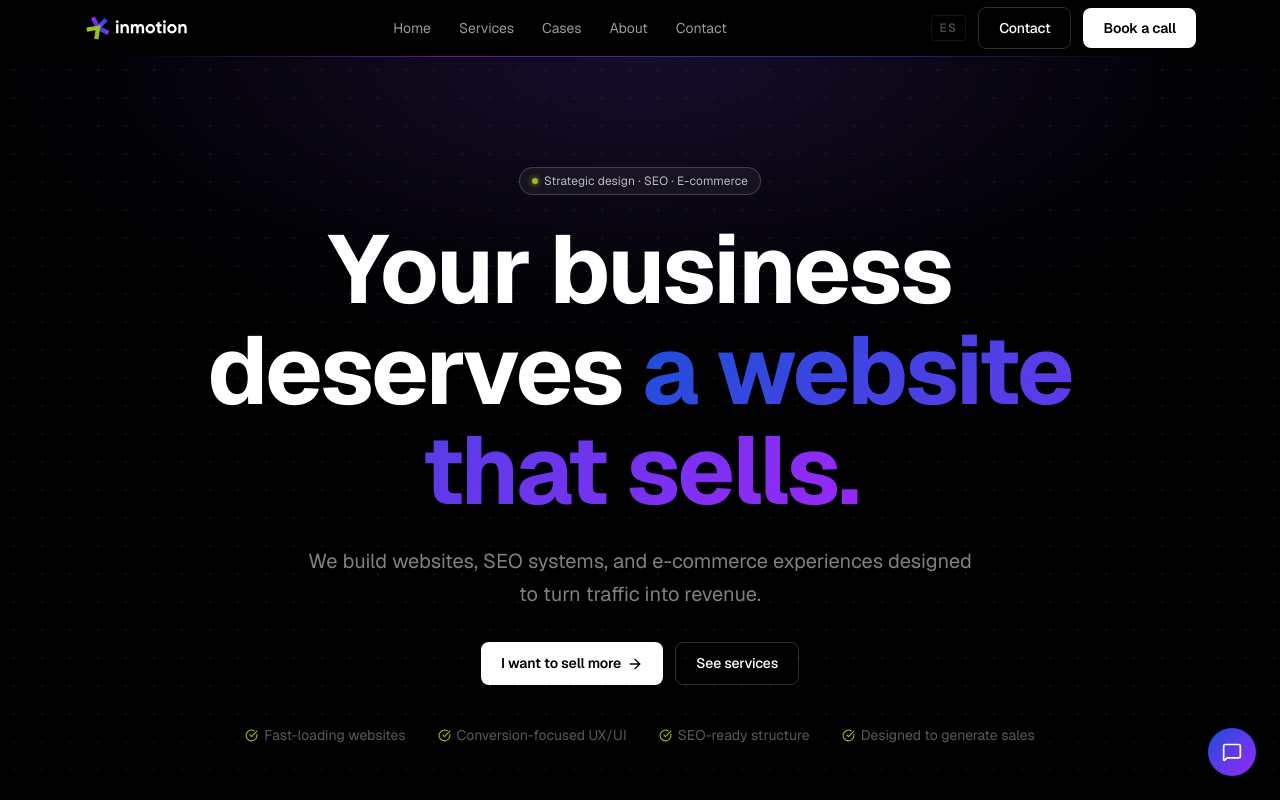
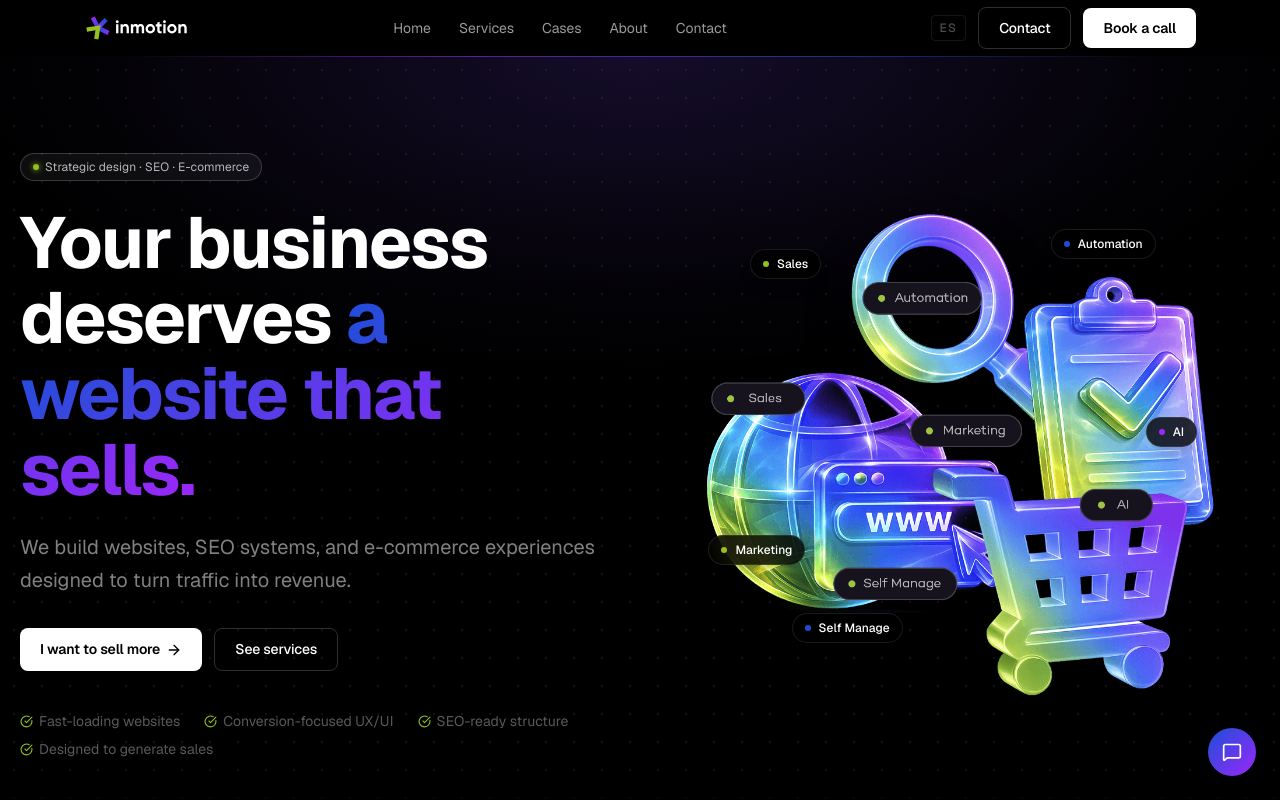
Before and after one commit to bladesvisiontech/marketing-agency, a Next.js app: page /en in a window 1280 px wide. Shown: the top 800 px of the page. Built offline with nearby package versions, Linux system fonts and the light colour scheme.

Commit message:
feat: redesign hero with split layout and hero image with floating tags

```diff
--- a/src/app/[locale]/page.tsx
+++ b/src/app/[locale]/page.tsx
@@ -24,19 +24,22 @@ export default async function HomePage({
   return (
     <>
       {/* HERO */}
-      <section className="relative min-h-screen flex items-center justify-center overflow-hidden dot-grid">
+      <section className="relative min-h-screen flex items-center overflow-hidden dot-grid">
         <div className="beam" />
         <div className="absolute inset-0 bg-[radial-gradient(ellipse_80%_60%_at_50%_0%,rgba(100,60,200,0.1),transparent_70%)]" />
         <div className="absolute bottom-0 left-0 right-0 h-32 bg-gradient-to-t from-black to-transparent" />
-        <div className="relative z-10 max-w-5xl mx-auto px-5 text-center">
+        <div className="relative z-10 w-full max-w-7xl mx-auto px-5 py-20 flex flex-col lg:flex-row items-center gap-12 lg:gap-8">
+
+          {/* LEFT — text */}
+          <div className="flex-1 text-center lg:text-left">
             <AnimateIn>
-            <div className="badge mb-6 mx-auto w-fit">
+              <div className="badge mb-6 lg:mx-0 mx-auto w-fit">
                 <span className="glow-dot" />
                 {t.badge}
               </div>
             </AnimateIn>
             <AnimateIn delay={80}>
-            <h1 className="text-5xl md:text-7xl lg:text-8xl font-bold tracking-tight leading-[1.05] mb-6">
+              <h1 className="text-5xl md:text-6xl lg:text-7xl font-bold tracking-tight leading-[1.05] mb-6">
                 {t.h1_main}{" "}
                 <span className="gradient-text">{t.h1_accent}</span>
                 {t.h1_sub && (
@@ -48,12 +51,12 @@ export default async function HomePage({
               </h1>
             </AnimateIn>
             <AnimateIn delay={160}>
-            <p className="text-white/50 text-lg md:text-xl max-w-2xl mx-auto mb-8 leading-relaxed">
+              <p className="text-white/50 text-lg md:text-xl max-w-xl lg:mx-0 mx-auto mb-8 leading-relaxed">
                 {t.subheadline}
               </p>
             </AnimateIn>
             <AnimateIn delay={240}>
-            <div className="flex flex-col sm:flex-row gap-3 justify-center mb-10">
+              <div className="flex flex-col sm:flex-row gap-3 justify-center lg:justify-start mb-10">
                 <Link href={`${base}/contact`} className="btn-primary text-base px-6 py-3">
                   {t.cta_primary} <ArrowRight size={16} />
                 </Link>
@@ -63,7 +66,7 @@ export default async function HomePage({
               </div>
             </AnimateIn>
             <AnimateIn delay={320}>
-            <div className="flex flex-wrap justify-center gap-x-8 gap-y-2 text-white/35 text-sm">
+              <div className="flex flex-wrap justify-center lg:justify-start gap-x-6 gap-y-2 text-white/35 text-sm">
                 {t.microcopy.map((item) => (
                   <span key={item} className="flex items-center gap-1.5">
                     <CheckCircle size={13} className="text-[#97c121]" /> {item}
@@ -71,6 +74,38 @@ export default async function HomePage({
                 ))}
               </div>
             </AnimateIn>
+          </div>
+
+          {/* RIGHT — hero image with floating tags */}
+          <AnimateIn delay={200} className="flex-1 relative flex items-center justify-center w-full max-w-lg lg:max-w-none">
+            <div className="relative w-full max-w-[520px] mx-auto">
+              <Image
+                src="/hero-image.png"
+                alt="Inmotion services"
+                width={520}
+                height={520}
+                className="w-full h-auto drop-shadow-2xl"
+                priority
+              />
+              {/* Floating tags */}
+              <span className="absolute top-[8%] left-[10%] flex items-center gap-2 bg-black/80 border border-white/10 backdrop-blur-md rounded-full px-3 py-1.5 text-xs font-medium text-white shadow-lg">
+                <span className="w-1.5 h-1.5 rounded-full bg-[#97c121]" /> Sales
+              </span>
+              <span className="absolute top-[4%] right-[12%] flex items-center gap-2 bg-black/80 border border-white/10 backdrop-blur-md rounded-full px-3 py-1.5 text-xs font-medium text-white shadow-lg">
+                <span className="w-1.5 h-1.5 rounded-full bg-[#1b4fd8]" /> Automation
+              </span>
+              <span className="absolute top-[42%] right-[4%] flex items-center gap-2 bg-black/80 border border-white/10 backdrop-blur-md rounded-full px-3 py-1.5 text-xs font-medium text-white shadow-lg">
+                <span className="w-1.5 h-1.5 rounded-full bg-[#9b27f9]" /> AI
+              </span>
+              <span className="absolute bottom-[28%] left-[2%] flex items-center gap-2 bg-black/80 border border-white/10 backdrop-blur-md rounded-full px-3 py-1.5 text-xs font-medium text-white shadow-lg">
+                <span className="w-1.5 h-1.5 rounded-full bg-[#97c121]" /> Marketing
+              </span>
+              <span className="absolute bottom-[12%] left-[18%] flex items-center gap-2 bg-black/80 border border-white/10 backdrop-blur-md rounded-full px-3 py-1.5 text-xs font-medium text-white shadow-lg">
+                <span className="w-1.5 h-1.5 rounded-full bg-[#1b4fd8]" /> Self Manage
+              </span>
+            </div>
+          </AnimateIn>
+
         </div>
       </section>
 
```
Also changed, not shown: public/hero-image.png (added). Lines whose indentation alone changed are shown as unchanged.
